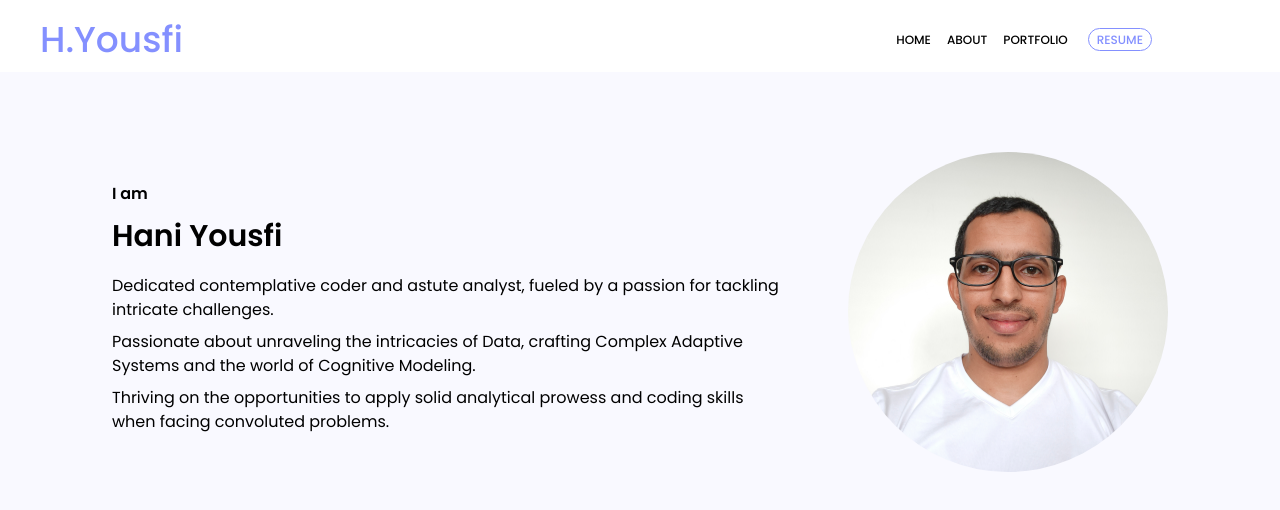
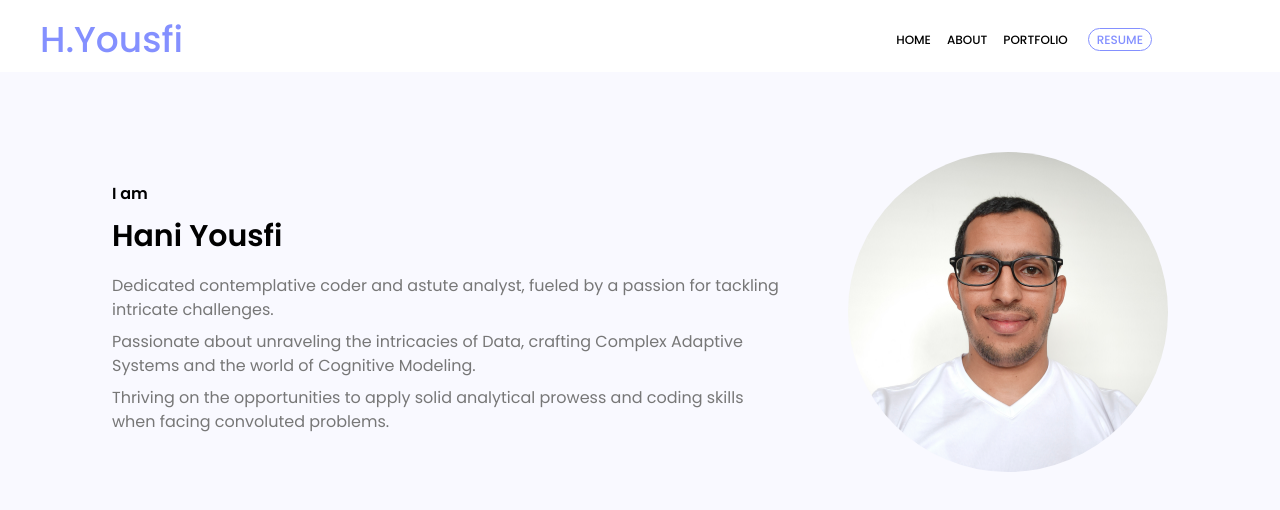
Before and after one commit to maky-hnou/portfolio-front, a Next.js app: page / in a window 1280 px wide. Shown: the top 510 px of the page. Built offline with nearby package versions, Linux system fonts and the light colour scheme.

Commit message:
add new colors

```diff
--- a/tailwind.config.js
+++ b/tailwind.config.js
@@ -17,6 +17,7 @@ module.exports = {
         white: "#fff",
         light_purple: "#8490ff",
         light_white: "#f9f9ff",
+        text_color: "#777777",
       },
     },
     borderWidth: {
```
